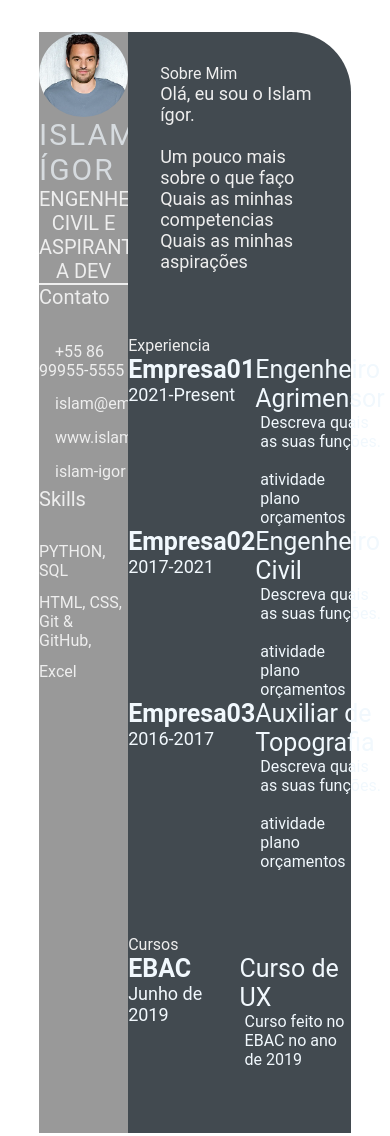
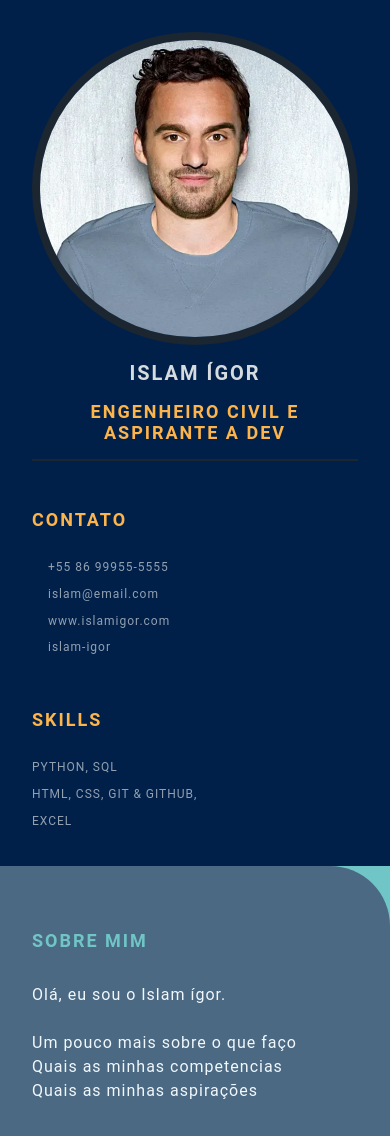
Before and after one commit to islam-igor/islam-igor.github.io, a plain HTML site: page index2.html in a window 390 px wide. Shown: the top 1136 px of the page. Drawn offline with Linux system fonts and the light colour scheme.

Commit message:
icons (#8)

```diff
--- a/index2.html
+++ b/index2.html
@@ -5,7 +5,7 @@
     <meta name="viewport" content="width=device-width, initial-scale=1.0">
     <title>Islam Ígor CV</title>
 
-    <link rel="stylesheet" href="styleday6.css">
+    <link rel="stylesheet" href="styleday7.css">
 
 </head>
 <body>
--- /dev/null
+++ b/styleday7.css
@@ -0,0 +1,293 @@
+* {
+    margin: 0;
+    padding: 0;
+    box-sizing: border-box;
+    list-style: none;
+    font-family: 'Roboto', sans-serif;
+}
+
+body {
+    background-color: #70c6c7;
+}
+
+.resume-contents {
+    min-height: 100vh;
+    width: 80%;
+    margin: 2rem auto;
+    display: grid;
+    grid-template-columns: repeat(7, 1fr);
+}
+
+.left-section {
+    grid-column: span 2;
+    height: 100%;
+    background-color: #00204A;
+}
+
+.right-section {
+    grid-column: span 5;
+    height: 100%;
+    background-color: #4B6982;
+    border-radius: 0px 60px 0px 0px;
+}
+
+.left-section-content{
+    padding: 2rem 2rem;
+}
+
+.profile {
+    width: 100%;
+    border-bottom: 2px solid #1B2631;
+}
+
+.profile .profile-image {
+    width: 100%;
+    border-radius: 50%;
+    border: 8px solid #1B2631;
+}
+
+.name {
+    color: #D6DBDF;
+    font-size: 30px;
+    letter-spacing: 2px;
+    text-transform: uppercase;
+    text-align: center;
+    font-weight: bold;
+    padding: 1rem 0;
+}
+
+.profession {
+    color: #FDB44B;
+    font-size: 20px;
+    text-transform: uppercase;
+    text-align: center;
+    letter-spacing: 2px;
+    font-weight: bold;
+    padding-bottom: 1rem;
+}
+
+/* .contact-info { border-bottom: 2px solid #1B2631; } */
+.left-title {
+    color: #FDB44B;
+    font-size: 20px;
+    letter-spacing: 2px;
+    text-transform: uppercase;
+    font-weight: bold;
+    display: flex;
+    align-items: center;
+    padding-top: 3rem;
+}
+
+.contact-info ul {
+    padding-top: 1.5rem;
+}
+
+.contact-info ul li,
+.references ul li {
+    padding: .4rem 0;
+    display: flex;
+    align-items: center;
+    color: #d6dbdfaf;
+    letter-spacing: 1px;
+    font-size: 18px;
+}
+
+.contact-info ul li i,
+.references ul li i {
+    padding-right: 1rem;
+    font-size: 18px;
+    color: #2E86C1;
+}
+
+.skills ul {
+    padding-top: 1.5rem;
+}
+.skills ul li p {
+    padding: .4rem 0;
+    color: #d6dbdfaf;
+    font-size: 18px;
+    letter-spacing: 1px;
+    display: flex;
+    align-items: center;
+    text-transform: uppercase;
+}
+
+.referance-name {
+    padding-top: 1.5rem;
+    padding-bottom: .4rem;
+    font-size: 18px;
+    color: #F9E79F;
+    letter-spacing: 1px;
+    text-transform: uppercase;
+}
+
+.referance-profession {
+    font-size: 16px;
+    color: #d6dbdfaf;
+    letter-spacing: 1px;
+    /* text-transform: uppercase; */
+    padding-bottom: .4rem;
+}
+
+
+.right-section-contents {
+    padding: 2rem 2rem;
+}
+
+.right-title {
+    color: #70C6C7;
+    font-size: 40px;
+    letter-spacing: 2px;
+    text-transform: uppercase;
+    font-weight: bold;
+    display: flex;
+    align-items: center;
+    padding: 2rem 0;
+    position: relative;
+}
+
+.gap {
+    padding-bottom: 2rem;
+}
+.about-me-contents {
+    font-size: 18px;
+    letter-spacing: 1px;
+    line-height: 2rem;
+    color: #F1F8FD;
+}
+
+.experience-contents,
+.education-contents,
+.awards-contents {
+    display: grid;
+    grid-template-columns: repeat(2, 1fr);
+    padding-bottom: 2rem;
+    color: #F1F8FD;
+}
+
+.exp-company-name,
+.education-school-name,
+.awards-company-name {
+    font-size: 25px;
+    font-weight: bold;
+    text-transform: uppercase;
+    letter-spacing: 1px;
+    color: #FDB44B;
+    padding-bottom: .4rem;
+}
+
+.exp-time-period,
+.educationp-time-period,
+.awards-time-period {
+    font-size: 18px;
+    letter-spacing: 1px;
+    line-height: 2rem;
+}
+
+.exp-position,
+.education-subject,
+.awards-name {
+    font-size: 25px;
+    font-weight: bold;
+    text-transform: uppercase;
+    letter-spacing: 1px;
+    color: #FDB44B;
+    padding-bottom: .4rem;
+}
+
+.exp-desc,
+.education-desc,
+.awards-desc {
+    font-size: 16px;
+    letter-spacing: 1px;
+    line-height: 1.5rem;
+    border-left: 3px solid #a5a3a3;
+    padding-left: 5px;
+}
+
+/* Media queries */
+@media screen and (max-width:780px) {
+    .experience-contents,
+    .education-contents,
+    .awards-contents {
+        grid-template-columns: repeat(1, 1fr);
+    }
+}
+
+@media screen and (max-width:780px) {
+    .left-section {
+        grid-column: span 3;
+    }
+
+    .right-section {
+        grid-column: span 4;
+    }
+
+}
+
+@media screen and (max-width:1200px) {
+    .resume-contents {
+        grid-template-columns: repeat(1, 1fr);
+    }
+}
+
+@media screen and (max-width:390px) {
+    .resume-contents {
+        width: 100%;
+        margin: 0 auto;
+    }
+
+    .name {
+        font-size: 20px;
+    }
+
+    .profession {
+        font-size: 18px;
+    }
+
+    .left-title {
+        font-size: 18px;
+    }
+
+    .right-title {
+        font-size: 18px;
+    }
+
+    .contact-info ul li,
+    .references ul li {
+        font-size: 12px;
+    }
+
+    .contact-info ul li i,
+    .references ul li i {
+        /* padding-right: 1rem; */
+        font-size: 12px;
+    }
+
+    .skills ul li p {
+        font-size: 12px;
+    }
+
+    .about-me-contents {
+        font-size: 16px;
+        line-height: 1.5rem;
+    }
+
+    .exp-company-name,
+    .education-school-name,
+    .awards-company-name {
+        font-size: 18px;
+    }
+
+    .exp-time-period,
+    .educationp-time-period,
+    .awards-time-period {
+        font-size: 16px;
+    }
+
+    .exp-position,
+    .education-subject,
+    .awards-name {
+        font-size: 18px;
+    }
+}
```
